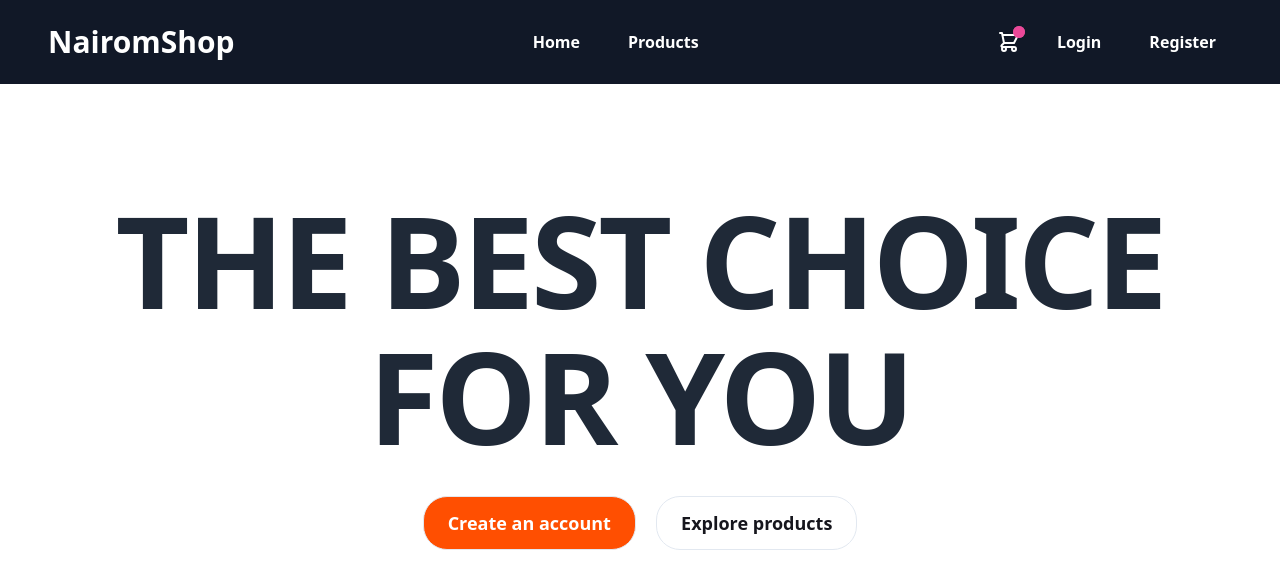
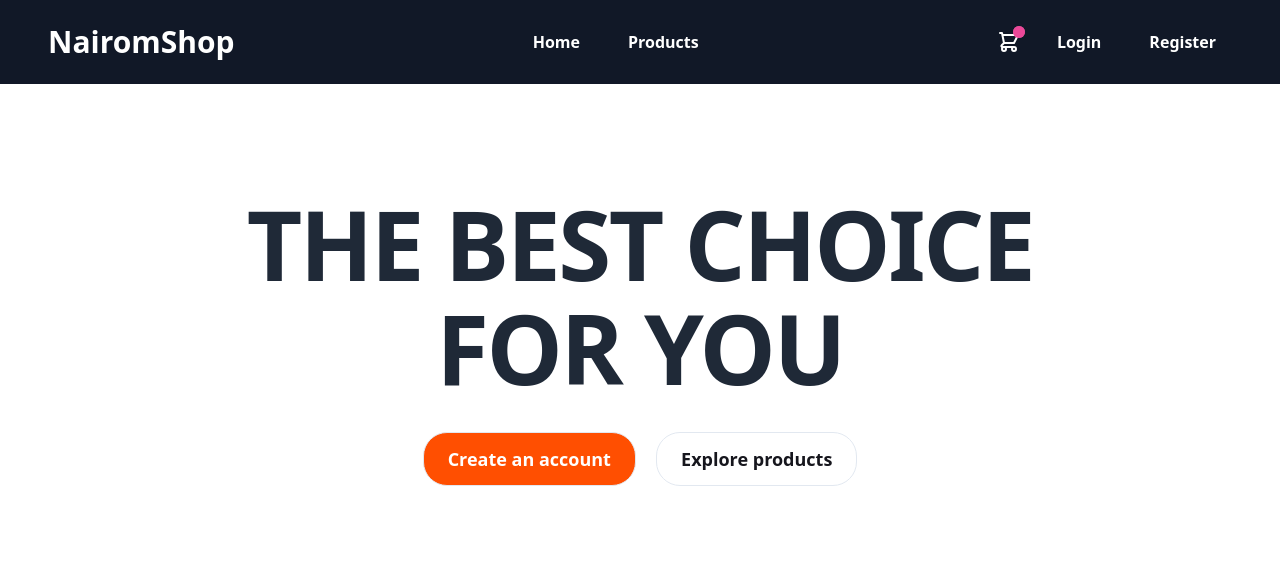
Before and after one commit to DanteDeLordran/nairomshop, a SvelteKit app: page / in a window 1280 px wide. Shown: the top 588 px of the page. Built offline with nearby package versions, Linux system fonts and the light colour scheme.

Commit message:
Refactories

```diff
--- a/compose.yml
+++ b/compose.yml
@@ -16,7 +16,7 @@ services:
   pgadmin:
     depends_on:
       - db
-    container_name: pgadmin
+    container_name: nairom_pgadmin
     image: dpage/pgadmin4:8
     environment:
       - PGADMIN_DEFAULT_EMAIL=lordran@lordran.dev
--- a/src/routes/+page.svelte
+++ b/src/routes/+page.svelte
@@ -5,7 +5,7 @@
         <div class="max-w-lg px-4 sm:pt-24 pt-12 sm:pb-8 mx-auto text-left md:max-w-none md:text-center">
           <div class='text-center py-4 hidden sm:block'>
 
-          <h1 class="font-extrabold leading-10 tracking-tight text-gray-800 text-center sm:leading-none text-5xl sm:text-9xl">
+          <h1 class="font-extrabold leading-10 tracking-tight text-gray-800 text-center sm:leading-none text-5xl sm:text-6xl xl:text-8xl">
             <span class="inline md:block">THE BEST CHOICE </span>
             <span
               class="relative mt-2 bg-clip-text text-gray-800 md:inline-block"
```
Also changed, not shown: 1 other file (tests, documents, lock files or other folders).
